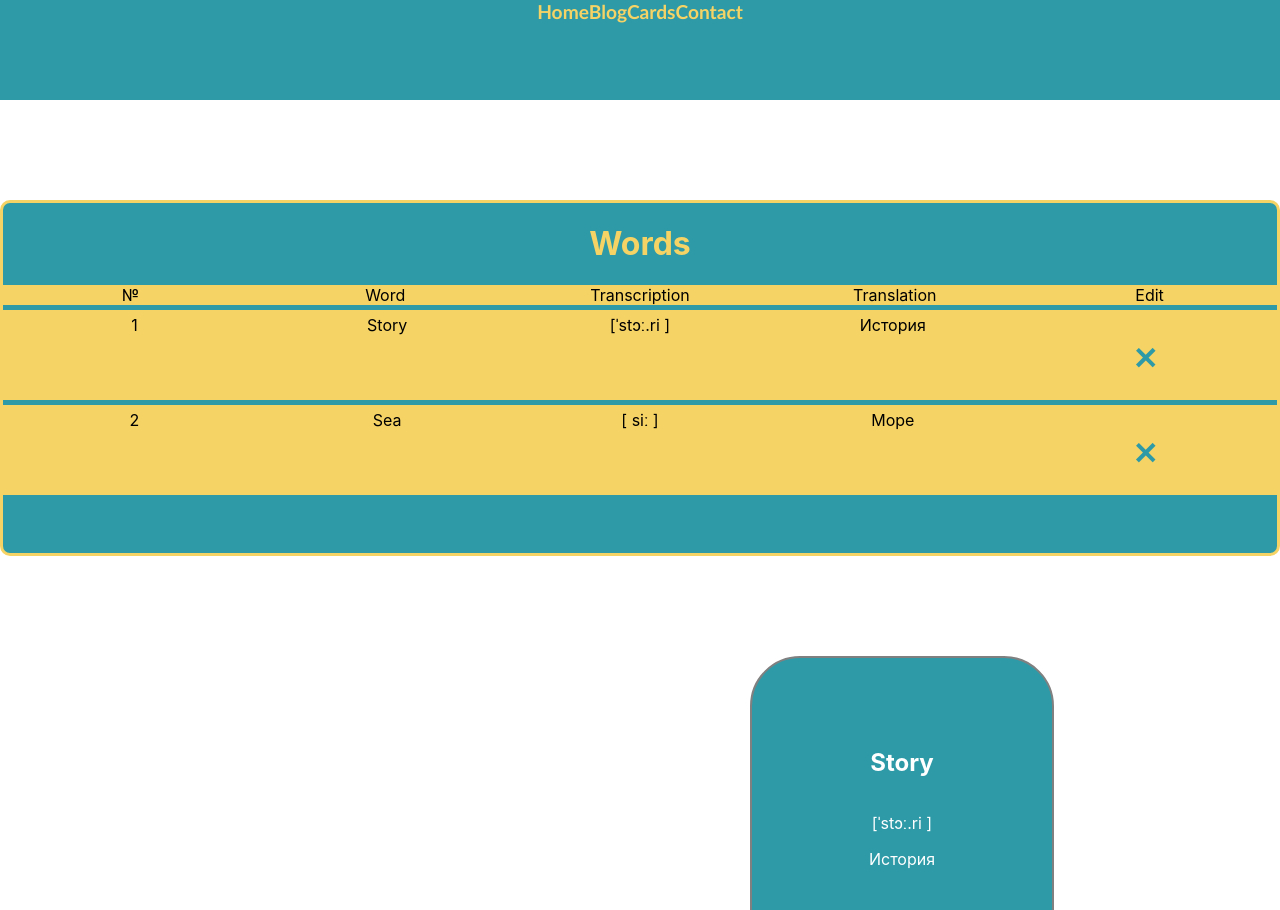
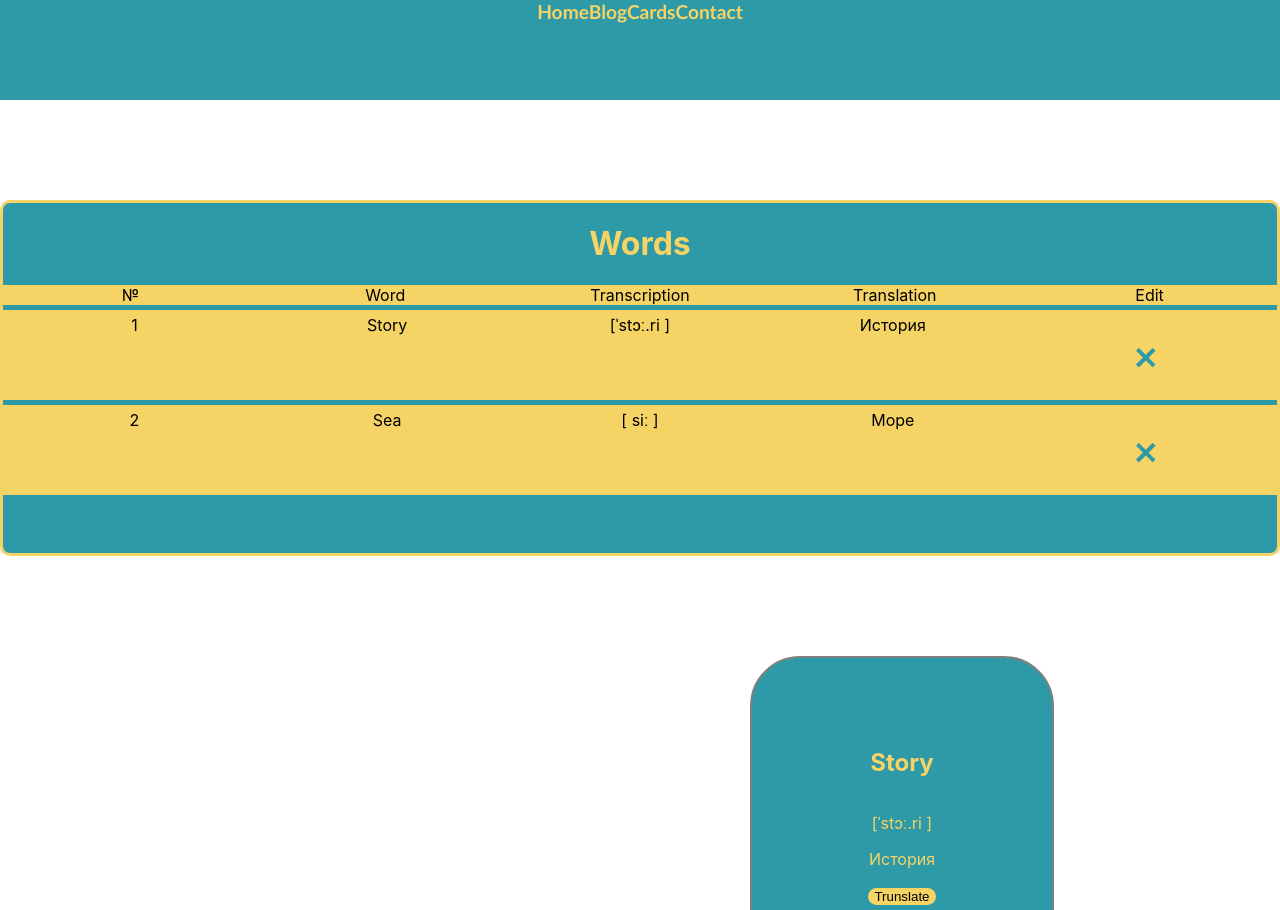
Before and after one commit to Milky-20/My-best-project, a React (Create React App) app: page / in a window 1280 px wide. Shown: the top 910 px of the page. Built offline with nearby package versions, Linux system fonts and the light colour scheme.

Commit message:
кнопки

```diff
--- a/src/components/Card.jsx
+++ b/src/components/Card.jsx
@@ -1,11 +1,19 @@
+import React, {useState} from 'react';
 import '../style/card.css';
 
 function Card (props) {
+  const [pressed, setPressed] = useState(false);
+
+  const handleChange = () => {
+      setPressed(!pressed);
+  }
+
 return(
     <div className='card'>
       <div className='card-name'><h2>{props.name}</h2></div>
         <div className='card-transcription'><p>[{props.transcription}]</p></div>
        <div><p className='card-trunslate'>{props.trunslate}</p></div>
+       <button className='card-btn' onClick={handleChange}>{pressed ? props.trunslate: "Trunslate"}</button>
     </div>
 )
 }
--- a/src/components/Main.jsx
+++ b/src/components/Main.jsx
@@ -20,8 +20,9 @@ function Main(props){
 
         <div>
         {
-        cards.map((itemi) =>
+        cards.map((itemi, i) =>
         <List
+        key = {i}
         number = {itemi.number}
         name = {itemi.name}
         transcription = {itemi.transcription}
--- a/src/style/card.css
+++ b/src/style/card.css
@@ -5,7 +5,7 @@
     margin-left: 750px;
     margin-bottom: 200px;
     background: #2e9aa7;
-    color: white;
+    color: #f6d365;
     border-radius: 50px;
    }
    .card-name{
@@ -14,3 +14,8 @@
     justify-content: center;
     margin-top: 70px;
    }
+   .card-btn{
+    border-radius: 20px;
+    background: #f6d365;
+    border: #f6d365;
+   }
```
